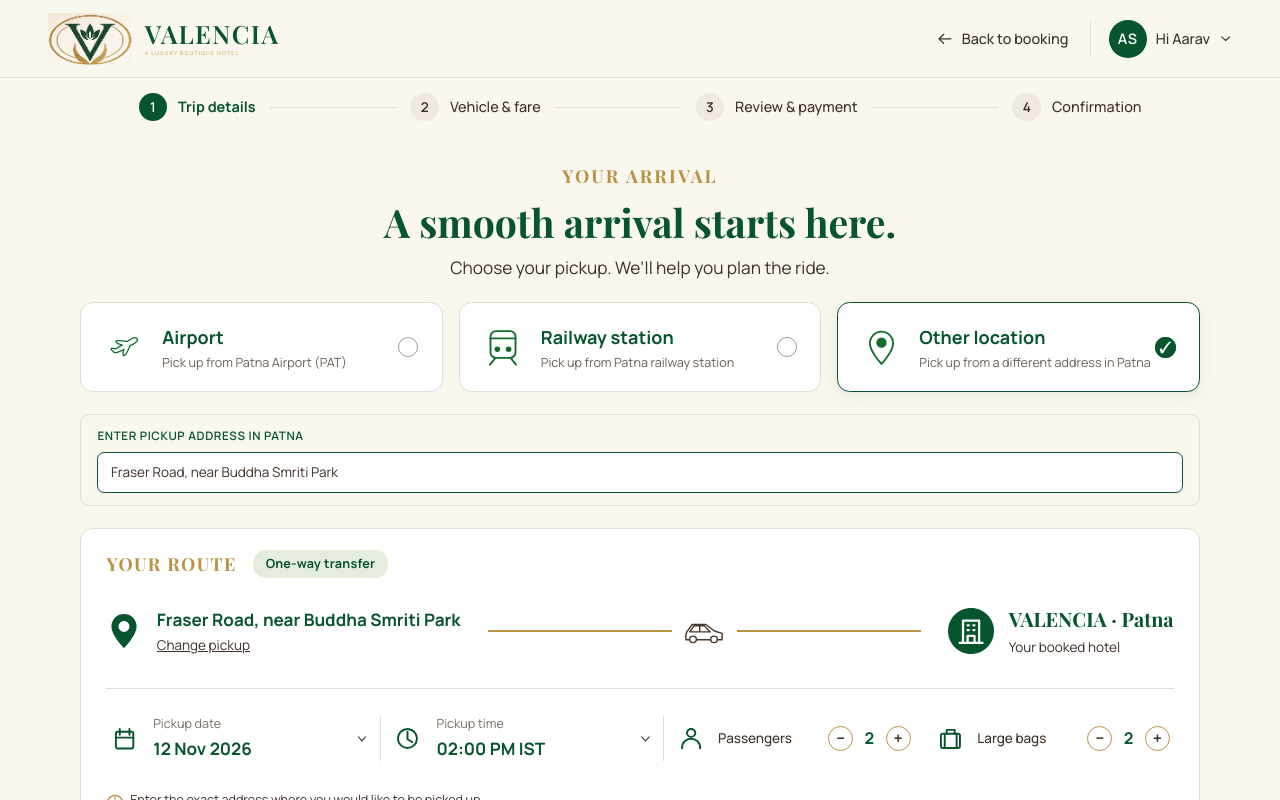
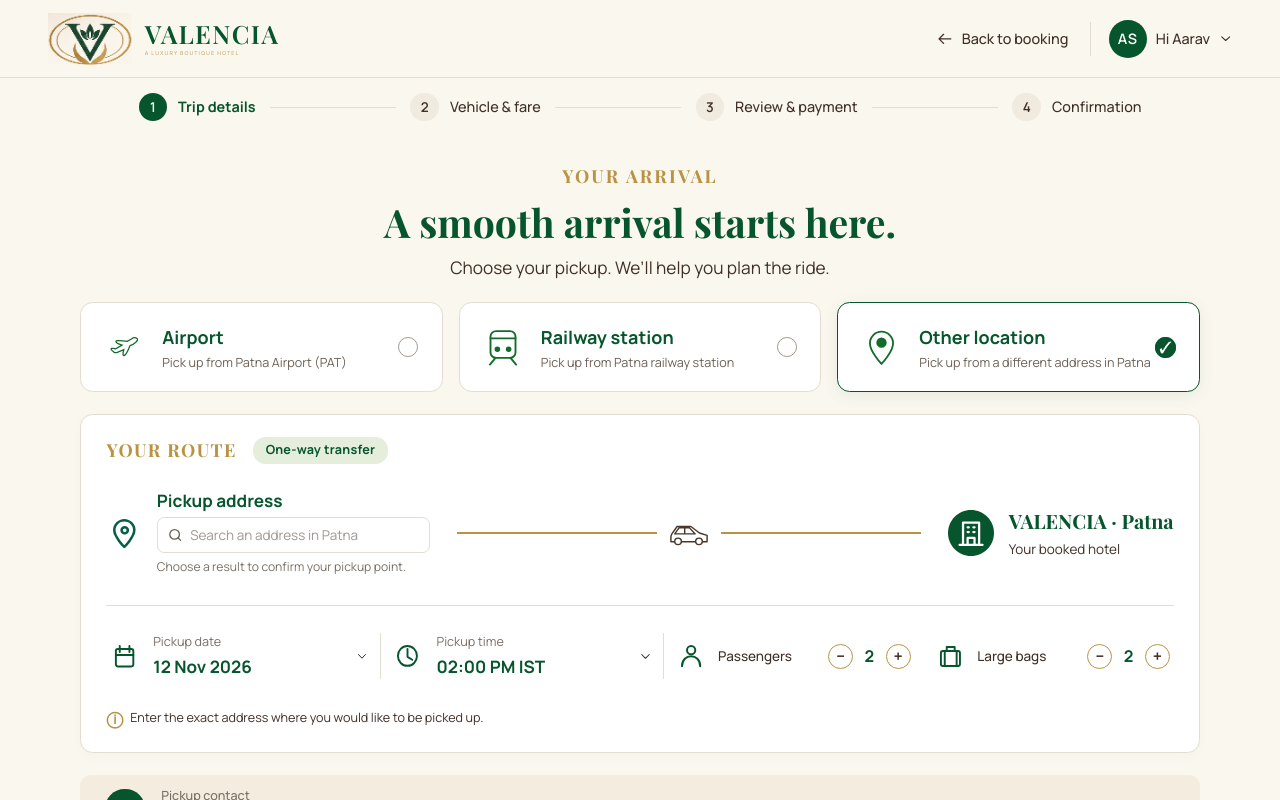
Before and after one commit to GrassFront/Valencia, a Next.js app in the folder frontend/: page /booking/cab in a window 1280 px wide. Both pictures are taken after a click on the button "Change pickup". Shown: the top 800 px of the page. Built offline with nearby package versions, Linux system fonts and the light colour scheme.

Commit message:
feat: add CabTaxiBookFlow component and stylesheet for hotel booking transport

```diff
--- a/frontend/src/components/booking/CabTaxiBookFlow.jsx
+++ b/frontend/src/components/booking/CabTaxiBookFlow.jsx
@@ -48,6 +48,39 @@ const TIME_OPTIONS = [
   "09:30 PM IST",
 ];
 
+const PATNA_SUGGESTIONS = [
+  {
+    title: "Fraser Road",
+    subtitle: "Fraser Road Area, Patna, Bihar",
+    fullAddress: "Fraser Road, Fraser Road Area, Patna, Bihar",
+  },
+  {
+    title: "Fraser Road, near Dak Bungalow Chowk",
+    subtitle: "Patna, Bihar",
+    fullAddress: "Fraser Road, near Dak Bungalow Chowk, Patna, Bihar",
+  },
+  {
+    title: "Fraser Road, near Buddha Smriti Park",
+    subtitle: "Patna, Bihar",
+    fullAddress: "Fraser Road, near Buddha Smriti Park, Patna, Bihar",
+  },
+  {
+    title: "Bailey Road, near Patna High Court",
+    subtitle: "Patna, Bihar",
+    fullAddress: "Bailey Road, near Patna High Court, Patna, Bihar",
+  },
+  {
+    title: "Boring Road Crossing",
+    subtitle: "Patna, Bihar",
+    fullAddress: "Boring Road Crossing, Patna, Bihar",
+  },
+  {
+    title: "Exhibition Road, near Gandhi Maidan",
+    subtitle: "Patna, Bihar",
+    fullAddress: "Exhibition Road, near Gandhi Maidan, Patna, Bihar",
+  },
+];
+
 export function CabTaxiBookFlow() {
   const router = useRouter();
   const searchParams = useSearchParams();
@@ -60,8 +93,9 @@ export function CabTaxiBookFlow() {
   // State Management
   const [currentStep, setCurrentStep] = useState(1);
   const [selectedPickup, setSelectedPickup] = useState("airport");
-  const [customAddress, setCustomAddress] = useState("Fraser Road, near Buddha Smriti Park");
-  const [isEditingAddress, setIsEditingAddress] = useState(false);
+  const [customAddress, setCustomAddress] = useState("");
+  const [searchAddressQuery, setSearchAddressQuery] = useState("");
+  const [showAddressSuggestions, setShowAddressSuggestions] = useState(false);
   const [pickupDate, setPickupDate] = useState(checkInParam);
   const [pickupTime, setPickupTime] = useState("02:00 PM IST");
   const [passengers, setPassengers] = useState(2);
@@ -81,6 +115,7 @@ export function CabTaxiBookFlow() {
 
   const timeDropdownRef = useRef(null);
   const dateDropdownRef = useRef(null);
+  const addressSuggestionsRef = useRef(null);
 
   // Close dropdowns on outside click
   useEffect(() => {
@@ -90,6 +125,9 @@ export function CabTaxiBookFlow() {
       }
       if (dateDropdownRef.current && !dateDropdownRef.current.contains(e.target)) {
         setShowDateDropdown(false);
+      }
+      if (addressSuggestionsRef.current && !addressSuggestionsRef.current.contains(e.target)) {
+        setShowAddressSuggestions(false);
       }
     }
     document.addEventListener("mousedown", handleClickOutside);
@@ -235,9 +273,6 @@ export function CabTaxiBookFlow() {
                   className={`pickup-card ${isSelected ? "selected" : ""}`}
                   onClick={() => {
                     setSelectedPickup(opt.id);
-                    if (opt.id === "other") {
-                      setIsEditingAddress(true);
-                    }
                   }}
                   role="radio"
                   aria-checked={isSelected}
@@ -282,24 +317,6 @@ export function CabTaxiBookFlow() {
             })}
           </div>
 
-          {/* Editable address if "Other location" is selected */}
-          {selectedPickup === "other" && (
-            <div className="custom-address-row">
-              <label htmlFor="pickup-custom-address">Enter Pickup Address in Patna</label>
-              <div className="custom-address-input-wrap">
-                <input
-                  id="pickup-custom-address"
-                  type="text"
-                  className="custom-address-input"
-                  placeholder="e.g. Fraser Road, near Buddha Smriti Park, Patna"
-                  value={customAddress}
-                  onChange={(e) => setCustomAddress(e.target.value)}
-                  autoFocus={isEditingAddress}
-                />
-              </div>
-            </div>
-          )}
-
           {/* YOUR ROUTE Card */}
           <div className="your-route-card">
             {/* Header: Title + Tag */}
@@ -311,6 +328,112 @@ export function CabTaxiBookFlow() {
             {/* Visual Route */}
             <div className="route-visual-row">
               {/* Pickup Point */}
+              {selectedPickup === "other" ? (
+                <div className="pickup-location-block other-location-mode" ref={addressSuggestionsRef}>
+                  <div className="pin-icon-wrap">
+                    <Image
+                      src="/images/cab booking/Location pin.svg"
+                      alt="Pickup Address"
+                      width={38}
+                      height={38}
+                      unoptimized
+                    />
+                  </div>
+                  <div className="pickup-search-box-wrap">
+                    <p className="pickup-address-heading">Pickup address</p>
+                    <div className="address-input-relative">
+                      <svg
+                        className="address-search-svg"
+                        width="16"
+                        height="16"
+                        viewBox="0 0 24 24"
+                        fill="none"
+                        stroke="#6C5F56"
+                        strokeWidth="2.2"
+                        strokeLinecap="round"
+                        strokeLinejoin="round"
+                      >
+                        <circle cx="11" cy="11" r="8" />
+                        <line x1="21" y1="21" x2="16.65" y2="16.65" />
+                      </svg>
+                      <input
+                        type="text"
+                        className="address-search-field"
+                        placeholder="Search an address in Patna"
+                        value={searchAddressQuery}
+                        onChange={(e) => {
+                          setSearchAddressQuery(e.target.value);
+                          setCustomAddress(e.target.value);
+                          setShowAddressSuggestions(true);
+                        }}
+                        onFocus={() => setShowAddressSuggestions(true)}
+                      />
+                      {searchAddressQuery && (
+                        <button
+                          type="button"
+                          className="clear-search-btn"
+                          onClick={() => {
+                            setSearchAddressQuery("");
+                            setCustomAddress("");
+                          }}
+                          aria-label="Clear address"
+                        >
+                          ×
+                        </button>
+                      )}
+
+                      {showAddressSuggestions && (
+                        <div className="address-suggestions-popover">
+                          {(() => {
+                            const filtered = searchAddressQuery.trim()
+                              ? PATNA_SUGGESTIONS.filter(
+                                  (s) =>
+                                    s.title.toLowerCase().includes(searchAddressQuery.toLowerCase()) ||
+                                    s.subtitle.toLowerCase().includes(searchAddressQuery.toLowerCase())
+                                )
+                              : PATNA_SUGGESTIONS.slice(0, 3);
+                            const listToRender = filtered.length > 0 ? filtered : PATNA_SUGGESTIONS.slice(0, 3);
+
+                            return listToRender.map((item, idx) => {
+                              const isSelected =
+                                idx === 0 ||
+                                searchAddressQuery === item.title ||
+                                searchAddressQuery === item.fullAddress;
+                              return (
+                                <div
+                                  key={idx}
+                                  className={`suggestion-row ${isSelected ? "selected" : ""}`}
+                                  onClick={() => {
+                                    setSearchAddressQuery(item.title);
+                                    setCustomAddress(item.fullAddress);
+                                    setShowAddressSuggestions(false);
+                                  }}
+                                >
+                                  <div className="suggestion-pin-wrap">
+                                    <Image
+                                      src="/images/cab booking/Location pin.svg"
+                                      alt="Location"
+                                      width={26}
+                                      height={26}
+                                      unoptimized
+                                    />
+                                  </div>
+                                  <div className="suggestion-text-wrap">
+                                    <p className="suggestion-title">{item.title}</p>
+                                    <p className="suggestion-subtitle">{item.subtitle}</p>
+                                  </div>
+                                </div>
+                              );
+                            });
+                          })()}
+                          <div className="suggestions-footer-note">Sample location suggestions</div>
+                        </div>
+                      )}
+                    </div>
+                    <p className="pickup-address-guidance">Choose a result to confirm your pickup point.</p>
+                  </div>
+                </div>
+              ) : (
                 <div className="pickup-location-block">
                   <div className="pin-icon-wrap">
                     <Image
@@ -327,18 +450,14 @@ export function CabTaxiBookFlow() {
                       type="button"
                       className="change-pickup-link"
                       onClick={() => {
-                      if (selectedPickup === "other") {
-                        setIsEditingAddress(true);
-                      } else {
                         setSelectedPickup("other");
-                        setIsEditingAddress(true);
-                      }
                       }}
                     >
                       Change pickup
                     </button>
                   </div>
                 </div>
+              )}
 
               {/* Connector line with Car */}
               <div className="route-connector-line">
--- a/frontend/src/components/booking/css/cab-taxi-book-flow.css
+++ b/frontend/src/components/booking/css/cab-taxi-book-flow.css
@@ -695,46 +695,166 @@
   font-weight: 700;
 }
 
-/* Custom address input row (for Other location) */
-.cab-taxi-book-flow .custom-address-row {
+/* Other location Search UI inside YOUR ROUTE */
+.cab-taxi-book-flow .pickup-location-block.other-location-mode {
+  align-items: center;
+  gap: 16px;
+  min-width: 360px;
+  max-width: 440px;
+}
+
+.cab-taxi-book-flow .pickup-search-box-wrap {
   display: flex;
   flex-direction: column;
-  gap: 8px;
-  background: #FAF7EF;
-  border-radius: 10px;
-  padding: 14px 18px;
-  border: 1px solid var(--colour-border-light);
+  gap: 6px;
+  width: 100%;
 }
 
-.cab-taxi-book-flow .custom-address-row label {
-  font-size: 13px;
-  font-weight: 600;
+.cab-taxi-book-flow .pickup-address-heading {
   color: var(--colour-deep-green);
-  text-transform: uppercase;
-  letter-spacing: 0.05em;
+  font-family: "Manrope", sans-serif;
+  font-size: 19px;
+  font-weight: 700;
+  margin: 0;
+  line-height: 1.2;
 }
 
-.cab-taxi-book-flow .custom-address-input-wrap {
+.cab-taxi-book-flow .address-input-relative {
+  position: relative;
+  width: 100%;
+  max-width: 380px;
+}
+
+.cab-taxi-book-flow .address-search-svg {
+  position: absolute;
+  left: 12px;
+  top: 50%;
+  transform: translateY(-50%);
+  color: #7A6F66;
+  pointer-events: none;
+}
+
+.cab-taxi-book-flow .address-search-field {
+  width: 100%;
+  height: 40px;
+  padding: 8px 32px 8px 36px;
+  box-sizing: border-box;
+  border: 1px solid var(--colour-border-light);
+  border-radius: 8px;
+  font-family: "Manrope", sans-serif;
+  font-size: 15px;
+  color: var(--colour-text-brown);
+  background: #FFFFFF;
+  outline: none;
+  transition: border-color 0.2s ease, box-shadow 0.2s ease;
+}
+
+.cab-taxi-book-flow .address-search-field:focus {
+  border-color: var(--colour-deep-green);
+  box-shadow: 0 0 0 2px rgba(7, 85, 45, 0.12);
+}
+
+.cab-taxi-book-flow .clear-search-btn {
+  position: absolute;
+  right: 10px;
+  top: 50%;
+  transform: translateY(-50%);
+  background: transparent;
+  border: none;
+  font-size: 18px;
+  color: #7A6F66;
+  cursor: pointer;
+  padding: 0 4px;
+  line-height: 1;
+}
+
+.cab-taxi-book-flow .clear-search-btn:hover {
+  color: var(--colour-text-brown);
+}
+
+.cab-taxi-book-flow .pickup-address-guidance {
+  color: #7A6F66;
+  font-size: 13.5px;
+  font-weight: 400;
+  margin: 0;
+  line-height: 1.3;
+}
+
+.cab-taxi-book-flow .address-suggestions-popover {
+  position: absolute;
+  top: calc(100% + 6px);
+  left: 0;
+  width: 100%;
+  min-width: 380px;
+  background: #FFFFFF;
+  border: 1px solid var(--colour-border-light);
+  border-radius: 14px;
+  box-shadow: 0 12px 36px rgba(0, 0, 0, 0.12);
+  z-index: 80;
+  overflow: hidden;
+  display: flex;
+  flex-direction: column;
+}
+
+.cab-taxi-book-flow .suggestion-row {
+  padding: 12px 18px;
+  font-size: 14px;
+  color: var(--colour-text-brown);
+  cursor: pointer;
   display: flex;
   flex-direction: row;
-  gap: 10px;
+  align-items: center;
+  gap: 14px;
+  background: #FFFFFF;
+  transition: background 0.15s ease;
+  user-select: none;
 }
 
-.cab-taxi-book-flow .custom-address-input {
-  flex: 1;
-  padding: 10px 14px;
-  font-size: 15px;
-  font-family: "Manrope", sans-serif;
-  border: 1px solid var(--colour-border-light);
-  border-radius: 8px;
-  background: #FFFFFF;
-  color: var(--colour-text-brown);
-  outline: none;
-  transition: border-color 0.2s ease;
+.cab-taxi-book-flow .suggestion-row:hover,
+.cab-taxi-book-flow .suggestion-row.selected {
+  background: #FAF6EE;
 }
 
-.cab-taxi-book-flow .custom-address-input:focus {
-  border-color: var(--colour-deep-green);
+.cab-taxi-book-flow .suggestion-pin-wrap {
+  width: 26px;
+  height: 26px;
+  display: flex;
+  align-items: center;
+  justify-content: center;
+  flex-shrink: 0;
+}
+
+.cab-taxi-book-flow .suggestion-text-wrap {
+  display: flex;
+  flex-direction: column;
+  gap: 2px;
+  flex: 1;
+}
+
+.cab-taxi-book-flow .suggestion-title {
+  color: #231F1C;
+  font-family: "Manrope", sans-serif;
+  font-size: 16px;
+  font-weight: 700;
+  line-height: 1.25;
+  margin: 0;
+}
+
+.cab-taxi-book-flow .suggestion-subtitle {
+  color: #6C5F56;
+  font-size: 14px;
+  font-weight: 400;
+  line-height: 1.3;
+  margin: 0;
+}
+
+.cab-taxi-book-flow .suggestions-footer-note {
+  padding: 12px 18px 16px 18px;
+  font-size: 13.5px;
+  color: #6C5F56;
+  font-weight: 400;
+  background: #FFFFFF;
+  line-height: 1.3;
 }
 
 /* ================= CONTACT BAR ================= */
```
Lines whose indentation alone changed are shown as unchanged.
